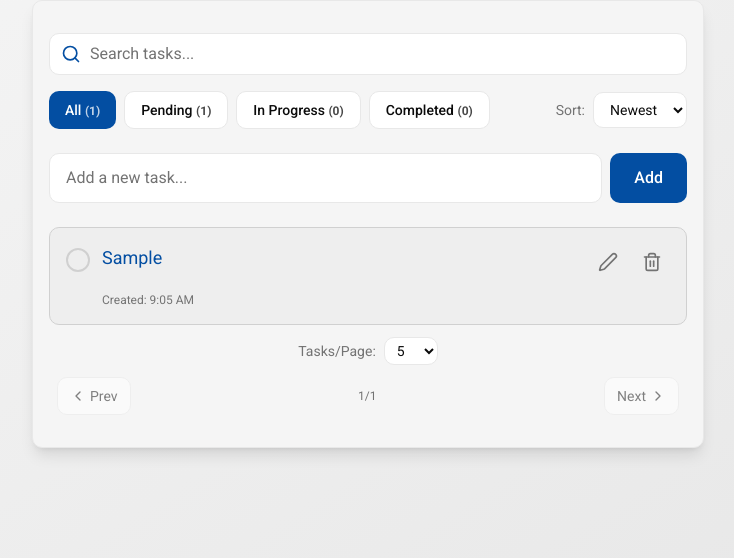
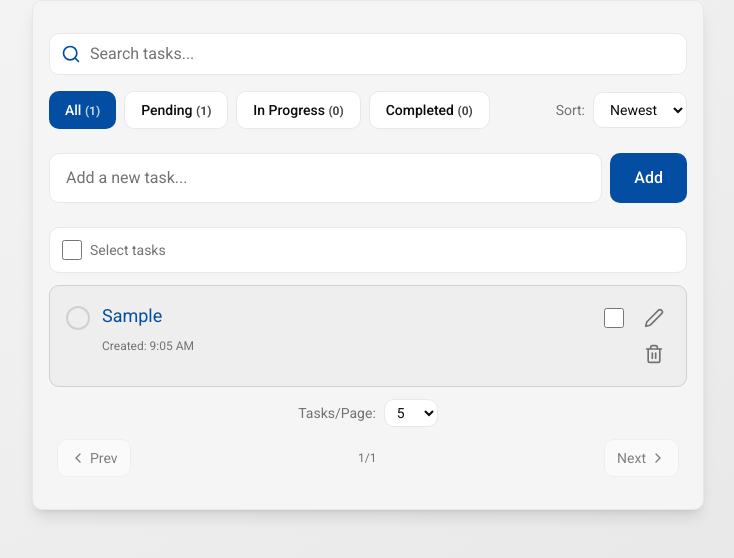
Before and after one commit to shreejanmishra/Tresata_Round_1, a React (Vite) app: page / in a window 1280 px wide. Both pictures are taken after typing "Sample" into the empty fields and a click on the button "Add". Shown: the top 558 px of the page, without its empty margins (272-1006 px from the left). Built offline with nearby package versions, Linux system fonts and the light colour scheme.

Commit message:
confirm delete on multiple selection

```diff
--- a/src/TaskAdder.jsx
+++ b/src/TaskAdder.jsx
@@ -1,5 +1,3 @@
-"use client";
-
 import { useState } from "react";
 
 const TaskAdder = ({ onAddTask }) => {
--- a/src/TaskItem.jsx
+++ b/src/TaskItem.jsx
@@ -1,7 +1,14 @@
 import { useState } from "react";
 import { Check, X, Trash2, Edit2, ChevronUp, ChevronDown } from "lucide-react";
 
-export default function TaskItem({ task, onToggle, onUpdate, onDelete }) {
+export default function TaskItem({
+  task,
+  onToggle,
+  onUpdate,
+  onDelete,
+  isSelected,
+  onToggleSelection,
+}) {
   const [isEditing, setIsEditing] = useState(false);
   const [editTitle, setEditTitle] = useState(task.title);
   const [editDescription, setEditDescription] = useState(
@@ -74,6 +81,7 @@ export default function TaskItem({ task, onToggle, onUpdate, onDelete }) {
       className={`group flex flex-col gap-2 sm:gap-3 p-3 sm:p-4 rounded-lg border transition-all ${getStatusColor()}`}
     >
       <div className="flex items-start gap-2 sm:gap-3">
+        <div className="flex-shrink-0 flex items-start pt-1">
           <button
             onClick={() => {
               const statuses = ["pending", "in-progress", "completed"];
@@ -84,7 +92,7 @@ export default function TaskItem({ task, onToggle, onUpdate, onDelete }) {
             aria-label={`Change task status from "${
               task.status || "pending"
             }" - cycle through Pending, In Progress, Completed`}
-          className={`flex-shrink-0 w-5 h-5 sm:w-6 sm:h-6 rounded-full border-2 flex items-center justify-center transition-all mt-1 ${
+            className={`flex-shrink-0 w-5 h-5 sm:w-6 sm:h-6 rounded-full border-2 flex items-center justify-center transition-all ${
               task.status === "completed"
                 ? "bg-[#368A04] border-[#368A04]"
                 : task.status === "in-progress"
@@ -96,7 +104,9 @@ export default function TaskItem({ task, onToggle, onUpdate, onDelete }) {
               <Check className="w-3 h-3 sm:w-4 sm:h-4 text-white" />
             )}
           </button>
+        </div>
 
+        <div className="flex-1 flex flex-col gap-2">
           {isEditing ? (
             <div className="flex-1 flex flex-col gap-2">
               <div className="flex gap-1 sm:gap-2">
@@ -138,7 +148,7 @@ export default function TaskItem({ task, onToggle, onUpdate, onDelete }) {
           ) : (
             <>
               <span
-              className={`flex-1 text-base sm:text-lg ${
+                className={`flex-1 text-base sm:text-lg break-words ${
                   task.status === "completed"
                     ? "line-through text-muted-foreground"
                     : "text-[oklch(0.4365_0.1509_256.72)]"
@@ -148,33 +158,13 @@ export default function TaskItem({ task, onToggle, onUpdate, onDelete }) {
                 {task.title}
               </span>
 
-            <div className="flex gap-1 sm:gap-2 opacity-100 transition-opacity flex-shrink-0">
-              <button
-                onClick={() => {
-                  setEditTitle(task.title);
-                  setIsEditing(true);
-                }}
-                aria-label={`Edit "${task.title}"`}
-                className="p-1.5 sm:p-2 text-muted-foreground hover:text-[oklch(0.4365_0.1509_256.72)] focus:text-[oklch(0.4365_0.1509_256.72)] transition-colors"
-              >
-                <Edit2 className="w-4 h-4 sm:w-5 sm:h-5" />
-              </button>
-              <button
-                onClick={() => onDelete(task.id)}
-                aria-label={`Delete "${task.title}"`}
-                className="p-1.5 sm:p-2 text-muted-foreground hover:text-destructive focus:text-destructive transition-colors"
-              >
-                <Trash2 className="w-5 h-5" />
-              </button>
-            </div>
-          </>
-        )}
-      </div>
-      {task.description && !isEditing && (
+              {task.description && (
                 <button
                   onClick={() => setShowDescription(!showDescription)}
-          className="flex items-center gap-2 text-xs sm:text-sm font-medium transition-all sm:ml-9 py-1 px-2 rounded cursor-pointer"
-          aria-label={showDescription ? "Hide description" : "Show description"}
+                  className="flex items-center gap-2 text-xs sm:text-sm font-medium transition-all py-1 px-2 rounded cursor-pointer w-fit"
+                  aria-label={
+                    showDescription ? "Hide description" : "Show description"
+                  }
                 >
                   {showDescription ? (
                     <ChevronUp className="w-4 h-4 text-[#034EA2]" />
@@ -185,13 +175,50 @@ export default function TaskItem({ task, onToggle, onUpdate, onDelete }) {
                 </button>
               )}
 
-      {showDescription && task.description && !isEditing && (
-        <div className="sm:ml-9 p-2 sm:p-3 bg-background rounded text-xs sm:text-sm text-foreground border border-border/50">
+              {showDescription && task.description && (
+                <div className="p-2 sm:p-3 bg-background rounded text-xs sm:text-sm text-foreground border border-border/50 max-h-48 overflow-y-auto">
                   {task.description}
                 </div>
               )}
-      <div className="text-xs text-muted-foreground ml-9 sm:ml-9">
+
+              <div className="text-xs text-muted-foreground">
                 Created: {formatTaskDate(task.createdAt)}
+              </div>
+            </>
+          )}
+        </div>
+
+        <div className="flex flex-col gap-1 items-end">
+          <div className="flex gap-1 sm:gap-2 opacity-100 transition-opacity">
+            <label className="flex items-center cursor-pointer p-1 sm:p-1.5 hover:bg-background/50 rounded transition-colors">
+              <input
+                type="checkbox"
+                checked={isSelected}
+                onChange={() => onToggleSelection(task.id)}
+                aria-label={`Select task: ${task.title}`}
+                className="w-5 h-5 rounded border-2 border-border cursor-pointer accent-primary"
+              />
+            </label>
+            <button
+              onClick={() => {
+                setEditTitle(task.title);
+                setIsEditing(true);
+              }}
+              aria-label={`Edit "${task.title}"`}
+              className="p-1 sm:p-1.5 text-muted-foreground hover:text-[oklch(0.4365_0.1509_256.72)] focus:text-[oklch(0.4365_0.1509_256.72)] transition-colors rounded hover:bg-background/50"
+            >
+              <Edit2 className="w-4 h-4 sm:w-5 sm:h-5" />
+            </button>
+          </div>
+
+          <button
+            onClick={() => onDelete(task.id)}
+            aria-label={`Delete "${task.title}"`}
+            className="p-1 sm:p-1.5 text-muted-foreground hover:text-destructive focus:text-destructive transition-colors rounded hover:bg-background/50"
+          >
+            <Trash2 className="w-4 h-4 sm:w-5 sm:h-5" />
+          </button>
+        </div>
       </div>
     </div>
   );
--- a/src/TaskList.jsx
+++ b/src/TaskList.jsx
@@ -5,6 +5,8 @@ export default function TaskList({
   onToggleTask,
   onUpdateTask,
   onDeleteTask,
+  selectedTasks,
+  onToggleTaskSelection,
 }) {
   return (
     <div className="space-y-2">
@@ -20,6 +22,8 @@ export default function TaskList({
             onToggle={onToggleTask}
             onUpdate={onUpdateTask}
             onDelete={onDeleteTask}
+            isSelected={selectedTasks?.has(task.id) || false}
+            onToggleSelection={onToggleTaskSelection}
           />
         </div>
       ))}
--- a/src/TaskManager.jsx
+++ b/src/TaskManager.jsx
@@ -5,12 +5,12 @@ import TaskForm from "./TaskAdder";
 import TaskList from "./TaskList";
 import TaskFilters from "./TaskFilters";
 import {
-  CheckCircle2,
   Circle,
   ChevronLeft,
   ChevronRight,
   Search,
   X,
+  Trash2,
 } from "lucide-react";
 
 export default function TaskManager() {
@@ -21,6 +21,8 @@ export default function TaskManager() {
   const [currentPage, setCurrentPage] = useState(1);
   const [itemsPerPage, setItemsPerPage] = useState(5);
   const [sortBy, setSortBy] = useState("newest");
+  const [selectedTasks, setSelectedTasks] = useState(new Set());
+  const [showDeleteConfirm, setShowDeleteConfirm] = useState(false);
 
   useEffect(() => {
     const savedTasks = localStorage.getItem("tasks");
@@ -72,6 +74,42 @@ export default function TaskManager() {
 
   const deleteTask = (id) => {
     setTasks(tasks.filter((task) => task.id !== id));
+  };
+
+  const deleteSelectedTasks = () => {
+    setTasks(tasks.filter((task) => !selectedTasks.has(task.id)));
+    setSelectedTasks(new Set());
+    setShowDeleteConfirm(false);
+  };
+
+  const updateSelectedTasksStatus = (newStatus) => {
+    setTasks(
+      tasks.map((task) =>
+        selectedTasks.has(task.id) ? { ...task, status: newStatus } : task
+      )
+    );
+    setSelectedTasks(new Set());
+  };
+
+  const toggleTaskSelection = (id) => {
+    const newSelected = new Set(selectedTasks);
+    if (newSelected.has(id)) {
+      newSelected.delete(id);
+    } else {
+      newSelected.add(id);
+    }
+    setSelectedTasks(newSelected);
+  };
+
+  const toggleSelectAll = () => {
+    if (
+      selectedTasks.size === paginatedTasks.length &&
+      paginatedTasks.length > 0
+    ) {
+      setSelectedTasks(new Set());
+    } else {
+      setSelectedTasks(new Set(paginatedTasks.map((task) => task.id)));
+    }
   };
 
   const getFilteredTasks = () => {
@@ -209,11 +247,81 @@ export default function TaskManager() {
             </div>
           ) : (
             <>
+              {paginatedTasks.length > 0 && (
+                <div className="flex flex-col gap-2 sm:gap-3 mb-3 p-2 sm:p-3 bg-card rounded-lg border border-border">
+                  <div className="flex items-center gap-2">
+                    <input
+                      type="checkbox"
+                      checked={
+                        selectedTasks.size === paginatedTasks.length &&
+                        paginatedTasks.length > 0
+                      }
+                      onChange={toggleSelectAll}
+                      aria-label="Select all visible tasks"
+                      className="w-5 h-5 rounded border-2 border-border cursor-pointer"
+                    />
+                    <span className="text-xs sm:text-sm text-muted-foreground flex-1">
+                      {selectedTasks.size > 0
+                        ? `${selectedTasks.size} task${
+                            selectedTasks.size > 1 ? "s" : ""
+                          } selected`
+                        : "Select tasks"}
+                    </span>
+                  </div>
+
+                  {selectedTasks.size > 0 && (
+                    <div className="flex flex-wrap gap-2">
+                      <button
+                        onClick={() => updateSelectedTasksStatus("pending")}
+                        className="flex items-center gap-1 px-2 sm:px-3 py-1 sm:py-2 rounded-lg bg-gray-500/20 text-gray-600 hover:bg-gray-500/30 transition-colors text-xs sm:text-sm whitespace-nowrap"
+                        aria-label={`Mark ${selectedTasks.size} task${
+                          selectedTasks.size > 1 ? "s" : ""
+                        } as pending`}
+                      >
+                        <Circle className="w-4 h-4" />
+                        Pending
+                      </button>
+                      <button
+                        onClick={() => updateSelectedTasksStatus("in-progress")}
+                        className="flex items-center gap-1 px-2 sm:px-3 py-1 sm:py-2 rounded-lg bg-yellow-500/20 text-yellow-600 hover:bg-yellow-500/30 transition-colors text-xs sm:text-sm whitespace-nowrap"
+                        aria-label={`Mark ${selectedTasks.size} task${
+                          selectedTasks.size > 1 ? "s" : ""
+                        } as in progress`}
+                      >
+                        <Circle className="w-4 h-4" />
+                        In Progress
+                      </button>
+                      <button
+                        onClick={() => updateSelectedTasksStatus("completed")}
+                        className="flex items-center gap-1 px-2 sm:px-3 py-1 sm:py-2 rounded-lg bg-green-500/20 text-green-600 hover:bg-green-500/30 transition-colors text-xs sm:text-sm whitespace-nowrap"
+                        aria-label={`Mark ${selectedTasks.size} task${
+                          selectedTasks.size > 1 ? "s" : ""
+                        } as completed`}
+                      >
+                        <Circle className="w-4 h-4" />
+                        Completed
+                      </button>
+                      <button
+                        onClick={() => setShowDeleteConfirm(true)}
+                        className="flex items-center gap-1 px-2 sm:px-3 py-1 sm:py-2 rounded-lg bg-destructive text-white hover:bg-destructive/90 transition-colors text-xs sm:text-sm whitespace-nowrap"
+                        aria-label={`Delete ${
+                          selectedTasks.size
+                        } selected task${selectedTasks.size > 1 ? "s" : ""}`}
+                      >
+                        <Trash2 className="w-4 h-4" />
+                        Delete
+                      </button>
+                    </div>
+                  )}
+                </div>
+              )}
               <TaskList
                 tasks={paginatedTasks}
                 onToggleTask={toggleTask}
                 onUpdateTask={updateTask}
                 onDeleteTask={deleteTask}
+                selectedTasks={selectedTasks}
+                onToggleTaskSelection={toggleTaskSelection}
               />
               <div className="flex flex-col gap-2 sm:gap-3 mt-2 sm:mt-3">
                 <div className="flex items-center justify-center gap-2 text-xs sm:text-sm">
@@ -278,6 +386,34 @@ export default function TaskManager() {
             </>
           )}
         </div>
+        {showDeleteConfirm && (
+          <div className="fixed inset-0 bg-black/50 flex items-center justify-center p-4 z-50">
+            <div className="bg-background border border-border rounded-lg p-4 sm:p-6 max-w-sm w-full shadow-lg">
+              <h2 className="text-lg sm:text-xl font-semibold text-foreground mb-2">
+                Confirm Delete
+              </h2>
+              <p className="text-sm sm:text-base text-muted-foreground mb-6">
+                Are you sure you want to delete {selectedTasks.size} task
+                {selectedTasks.size > 1 ? "s" : ""}? This action cannot be
+                undone.
+              </p>
+              <div className="flex gap-2 justify-end">
+                <button
+                  onClick={() => setShowDeleteConfirm(false)}
+                  className="px-3 sm:px-4 py-2 rounded-lg bg-card border border-border text-foreground hover:bg-secondary transition-colors text-xs sm:text-sm font-medium"
+                >
+                  Cancel
+                </button>
+                <button
+                  onClick={deleteSelectedTasks}
+                  className="px-3 sm:px-4 py-2 rounded-lg bg-destructive text-white hover:bg-destructive/90 transition-colors text-xs sm:text-sm font-medium"
+                >
+                  Delete
+                </button>
+              </div>
+            </div>
+          </div>
+        )}
       </div>
     </div>
   );
```
Lines whose indentation alone changed are shown as unchanged.
